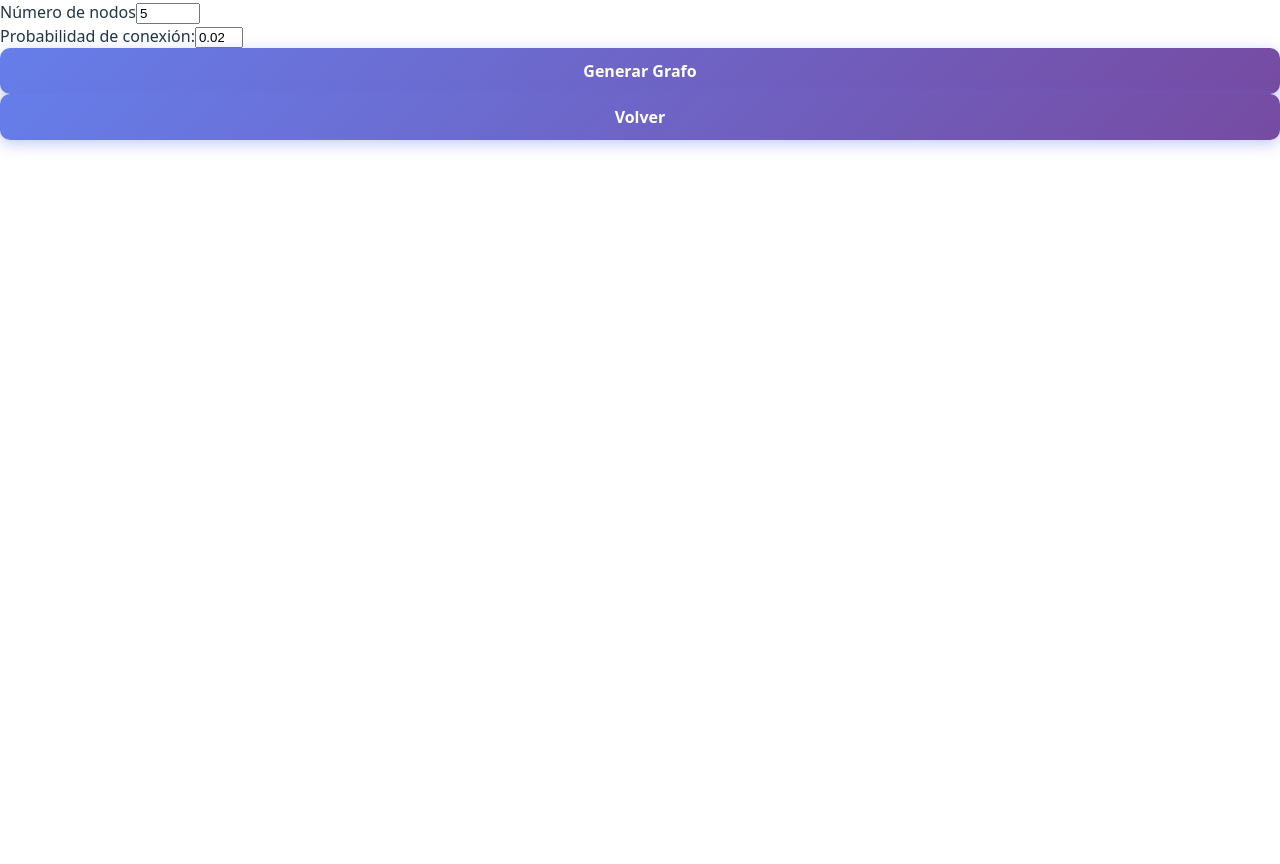
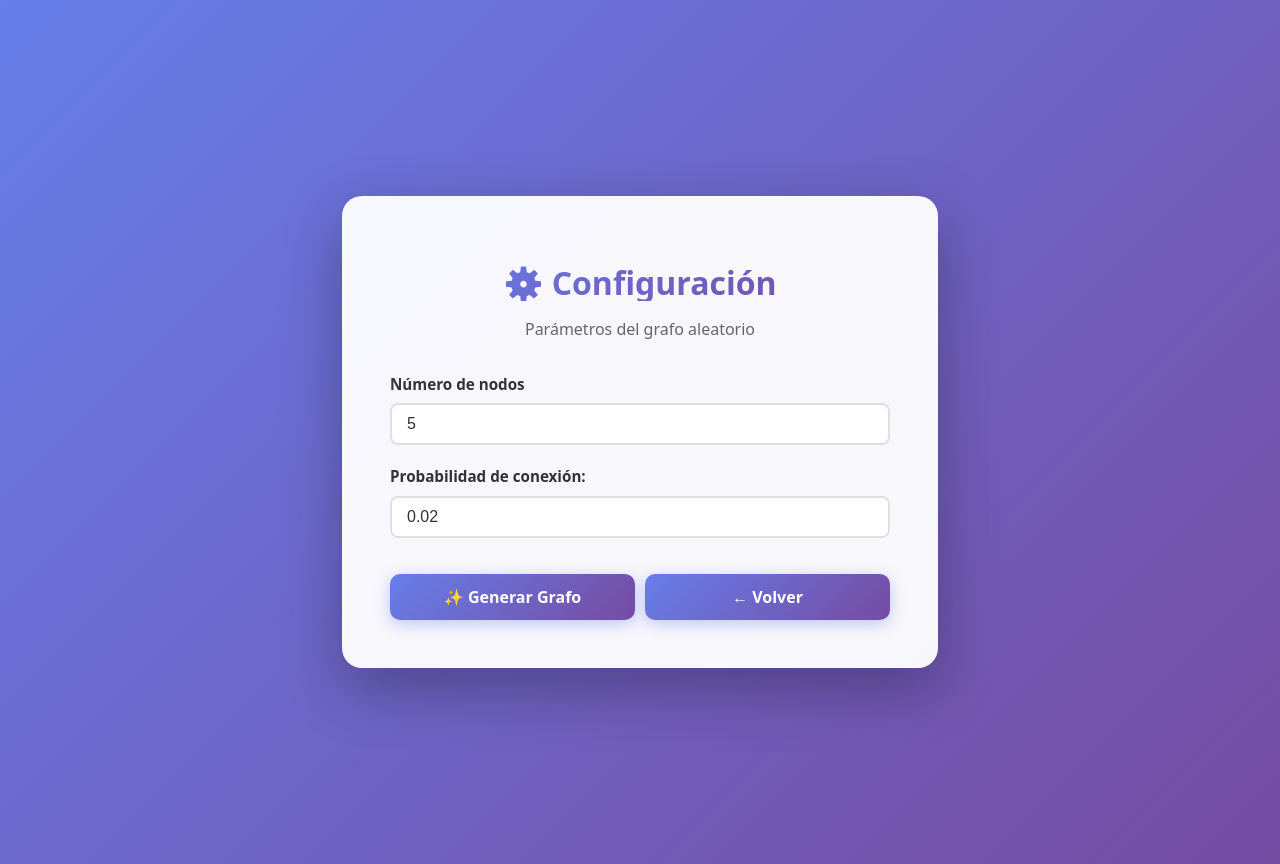
Before and after one commit to MaikelFn/Proyecto-2-Coloracion-Probabilistica-de-Grafos-con-Busqueda, a React app in the folder Codigo/: page / in a window 1280 px wide. Both pictures are taken after a click on the button "Generar Grafo Aleatorio". Before the commit the page ends 800 px from the top, so only its background shows below. Built offline with nearby package versions, Linux system fonts and the light colour scheme; the HTML template or start-up script is replaced by a standard one.

Commit message:
Estilos para varios componetes y el grafo
- Pagina de generar grafo aleatorio

```diff
--- a/Codigo/src/Componentes/EntradaNumerica.tsx
+++ b/Codigo/src/Componentes/EntradaNumerica.tsx
@@ -19,8 +19,22 @@ function EntradaNumerica(props: EntradaNumericaProps) {
   };
 
   return (
-    <div>
-      <label>{props.etiqueta}</label>
+    <div
+      style={{
+        display: "flex",
+        flexDirection: "column",
+        gap: "8px",
+      }}
+    >
+      <label
+        style={{
+          color: "#333",
+          fontWeight: "600",
+          fontSize: "0.95rem",
+        }}
+      >
+        {props.etiqueta}
+      </label>
       <input
         name={props.name}
         value={value}
@@ -28,6 +42,22 @@ function EntradaNumerica(props: EntradaNumericaProps) {
         onChange={handleChange}
         min={props.minimo}
         max={props.maximo}
+        style={{
+          padding: "10px 15px",
+          fontSize: "1rem",
+          border: "2px solid #e0e0e0",
+          borderRadius: "8px",
+          outline: "none",
+          transition: "border-color 0.3s ease",
+          color: "#333",
+          backgroundColor: "#fff",
+        }}
+        onFocus={(e) => {
+          e.currentTarget.style.borderColor = "#667eea";
+        }}
+        onBlur={(e) => {
+          e.currentTarget.style.borderColor = "#e0e0e0";
+        }}
       />
     </div>
   );
--- a/Codigo/src/Paginas/Generargrafoa.tsx
+++ b/Codigo/src/Paginas/Generargrafoa.tsx
@@ -17,7 +17,57 @@ function GenerarGrafoAleatorio({
   const [ProbConex, setProbConex] = useState<number>(0.02);
 
   return (
-    <div>
+    <div
+      style={{
+        minHeight: "100vh",
+        display: "flex",
+        flexDirection: "column",
+        alignItems: "center",
+        justifyContent: "center",
+        background: "linear-gradient(135deg, #667eea 0%, #764ba2 100%)",
+        padding: "2rem",
+      }}
+    >
+      <div
+        style={{
+          background: "rgba(255, 255, 255, 0.95)",
+          borderRadius: "20px",
+          padding: "3rem",
+          boxShadow: "0 20px 60px rgba(0, 0, 0, 0.3)",
+          maxWidth: "500px",
+          width: "100%",
+        }}
+      >
+        <h1
+          style={{
+            fontSize: "2rem",
+            fontWeight: "800",
+            background: "linear-gradient(135deg, #667eea 0%, #764ba2 100%)",
+            WebkitBackgroundClip: "text",
+            WebkitTextFillColor: "transparent",
+            marginBottom: "0.5rem",
+            textAlign: "center",
+          }}
+        >
+          ⚙️ Configuración
+        </h1>
+        <p
+          style={{
+            color: "#666",
+            fontSize: "1rem",
+            marginBottom: "2rem",
+            textAlign: "center",
+          }}
+        >
+          Parámetros del grafo aleatorio
+        </p>
+        <div
+          style={{
+            display: "flex",
+            flexDirection: "column",
+            gap: "20px",
+          }}
+        >
           <EntradaNumerica
             etiqueta="Número de nodos"
             onChange={(value) => setCantNodos(value)}
@@ -34,11 +84,21 @@ function GenerarGrafoAleatorio({
             maximo={1}
             defaultValor={0.02}
           />
+          <div
+            style={{
+              display: "flex",
+              gap: "10px",
+              marginTop: "1rem",
+            }}
+          >
             <Boton
-        texto="Generar Grafo"
+              texto="✨ Generar Grafo"
               onClick={() => GenerarGrafoA(CantNodos, ProbConex)}
             />
-      <Boton texto="Volver" onClick={() => cambiarPagina("menu")} />
+            <Boton texto="← Volver" onClick={() => cambiarPagina("menu")} />
+          </div>
+        </div>
+      </div>
     </div>
   );
 }
--- a/Codigo/src/Paginas/Menu.tsx
+++ b/Codigo/src/Paginas/Menu.tsx
@@ -22,6 +22,7 @@ function Menu({ cambiarPagina }: MenuProps) {
           background: "rgba(255, 255, 255, 0.95)",
           borderRadius: "20px",
           padding: "3rem",
+          boxShadow: "0 20px 60px rgba(0, 0, 0, 0.3)",
           maxWidth: "500px",
           width: "100%",
           textAlign: "center",
```
Lines whose indentation alone changed are shown as unchanged.
